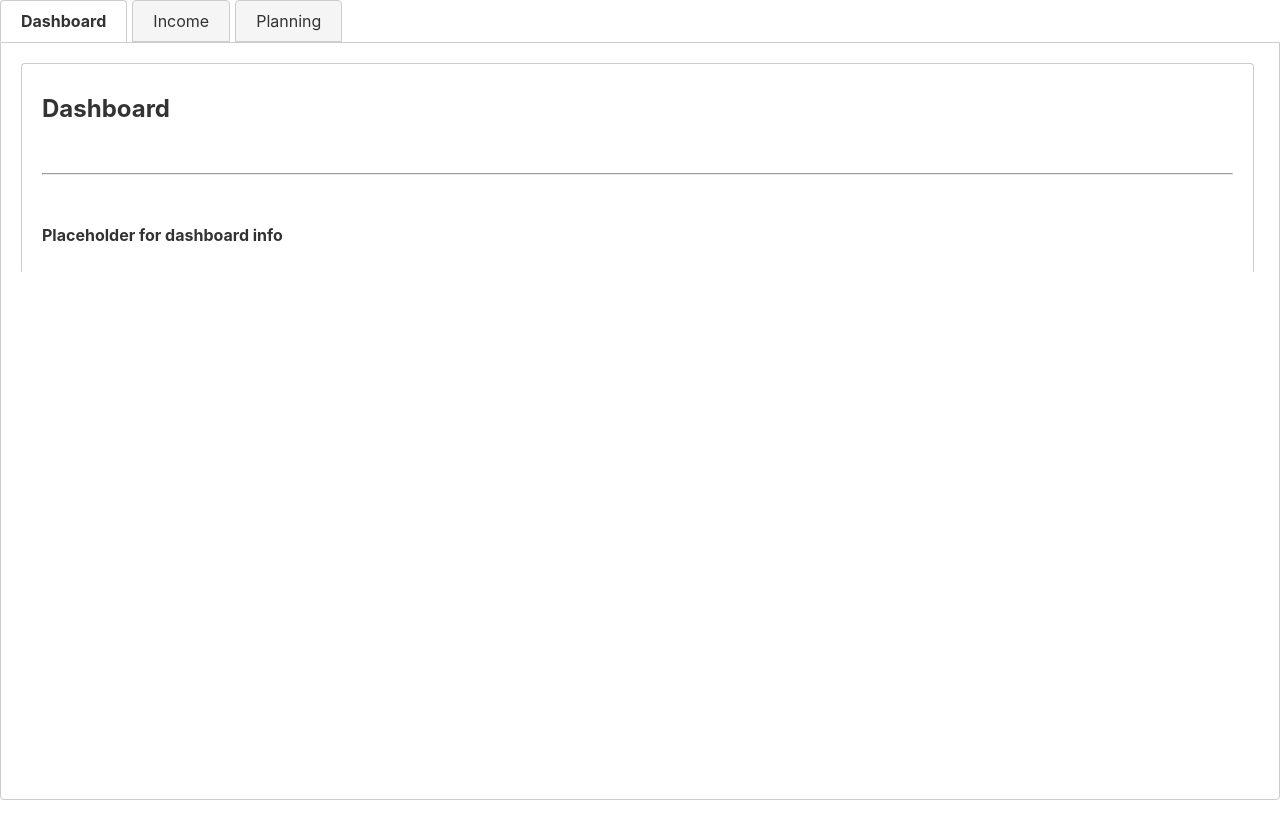
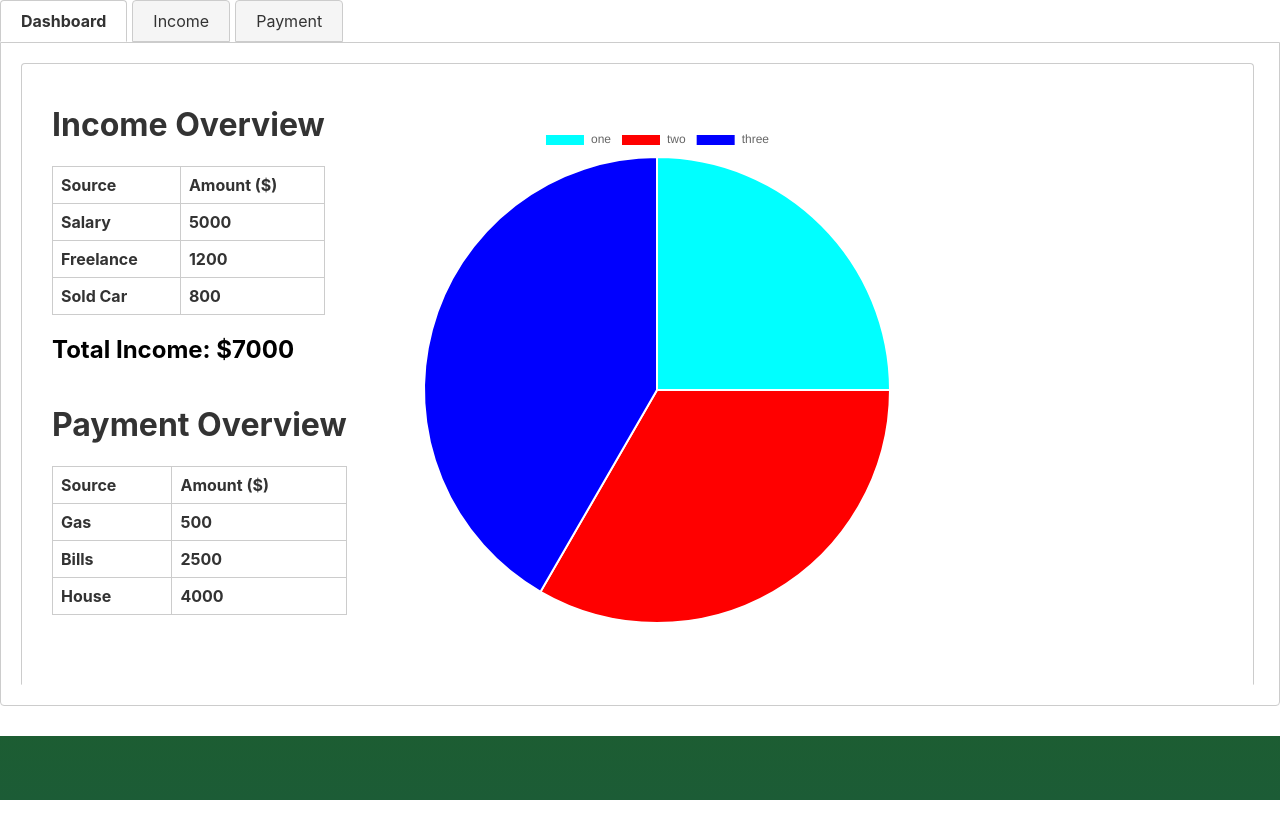
Before and after one commit to jaronlong52/Personal_Finance_App_Capstone, a React (Vite) app: page /dashboard in a window 1280 px wide. After the commit the page ends 800 px from the top, so only its background shows below. Built offline with nearby package versions, Linux system fonts and the light colour scheme.

Commit message:
Assembled project pieces into whole

```diff
--- a/package.json
+++ b/package.json
@@ -14,6 +14,7 @@
     "chart.js": "^4.4.5",
     "mysql2": "^3.11.3",
     "react": "^18.3.1",
+    "react-chartjs-2": "^5.2.0",
     "react-dom": "^18.3.1",
     "react-router-dom": "^6.26.1"
   },
--- a/src/Page_routes.jsx
+++ b/src/Page_routes.jsx
@@ -1,6 +1,6 @@
 import { BrowserRouter, Route, Routes } from 'react-router-dom'
 import Login from './components/login/login'
-import Dashboard from './components/dashboard/dashboard'
+import Dashboard from './components/dashboard'
 
 const Page_routes = () => {
   return (
--- a/src/components/dashboard/dashboard.css
+++ /dev/null
@@ -1,39 +0,0 @@
-.container {
-    width: 100%;
-    margin-top: auto;
-    border-radius: 0px;
-    height: 100vh;
-  }
-
-  .bloc-tabs {
-    display: flex;
-  }
-
-  .tabs {
-    padding: 10px 20px;
-    margin-right: 5px;
-    border: 1px solid #ccc;
-    border-radius: 4px 4px 0 0;
-    background: #f5f5f5;
-    color: #333;
-    cursor: pointer;
-  }
-
-  .active-tabs {
-    background: #fff;
-    border-bottom: 1px solid transparent;
-    font-weight: bold;
-  }
-
-  .content-tabs {
-    padding: 20px;
-    border: 1px solid #ccc;
-    border-radius: 0 0 4px 4px;
-    background: #fff;
-    flex-grow: 1;
-    overflow-y: auto;
-  }
-
-  hr {
-    margin: 50px 0;
-  }
--- a/src/components/dashboard/dashboard.jsx
+++ /dev/null
@@ -1,69 +0,0 @@
-import React, { useState } from 'react';
-import './Dashboard.css';
-
-function Dashboard() {
-  const [toggleState, setToggleState] = useState(1);
-
-  const toggleTab = (index) => {
-    setToggleState(index);
-  };
-
-  return (
-    <div className="container">
-      <div className="bloc-tabs">
-        <div
-          role="tab"
-          aria-selected={toggleState === 1}
-          className={toggleState === 1 ? "tabs active-tabs" : "tabs"}
-          onClick={() => toggleTab(1)}
-        >
-          Dashboard
-        </div>
-        <div
-          role="tab"
-          aria-selected={toggleState === 2}
-          className={toggleState === 2 ? "tabs active-tabs" : "tabs"}
-          onClick={() => toggleTab(2)}
-        >
-          Income
-        </div>
-        <div
-          role="tab"
-          aria-selected={toggleState === 3}
-          className={toggleState === 3 ? "tabs active-tabs" : "tabs"}
-          onClick={() => toggleTab(3)}
-        >
-          Planning
-        </div>
-      </div>
-
-      <div className="content-tabs">
-        {toggleState === 1 && (
-          <div className="tabs active-tabs">
-            <h2>Dashboard</h2>
-            <hr />
-            <p>Placeholder for dashboard info</p>
-          </div>
-        )}
-
-        {toggleState === 2 && (
-          <div className="tabs active-tabs">
-            <h2>Income</h2>
-            <hr />
-            <p>Placeholder for income info page</p>
-          </div>
-        )}
-
-        {toggleState === 3 && (
-          <div className="tabs active-tabs">
-            <h2>Planning</h2>
-            <hr />
-            <p>Placeholder for planning tab</p>
-          </div>
-        )}
-      </div>
-    </div>
-  );
-}
-
-export default Dashboard;
```
Also changed, not shown: 1 other file (tests, documents, lock files or other folders).
